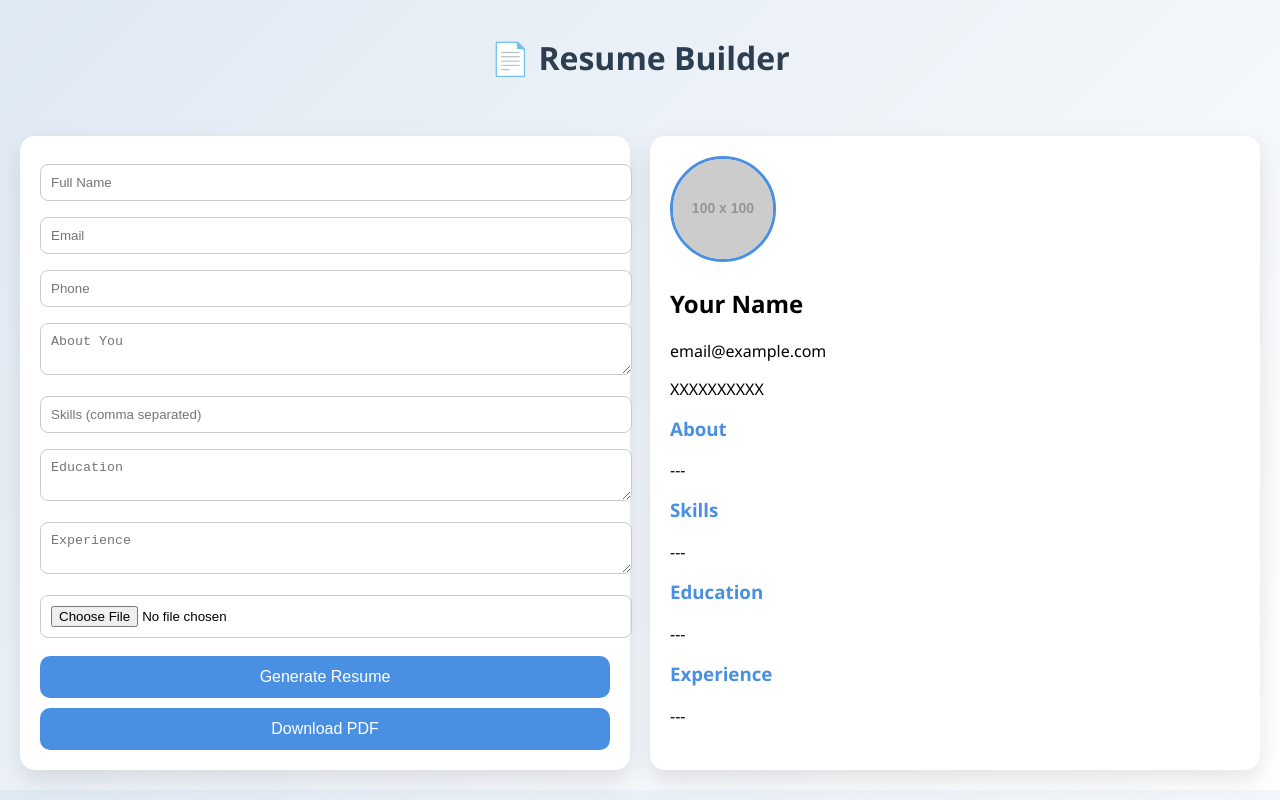
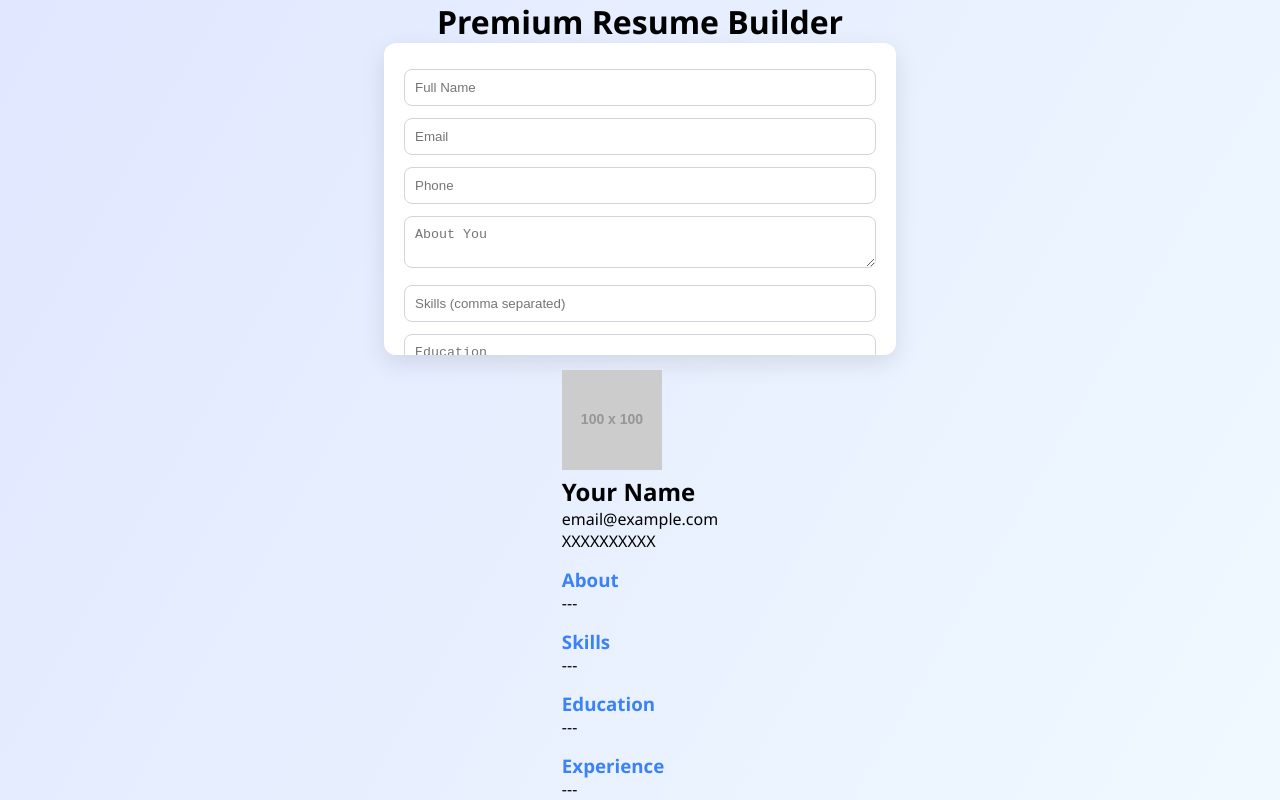
Before and after one commit to Harshlad007/Resume-, a plain HTML site: page index.html in a window 1280 px wide. Drawn offline with Linux system fonts and the light colour scheme; placeholder pictures from the web are drawn by us.

Commit message:
Update index.html

```diff
--- a/index.html
+++ b/index.html
@@ -3,83 +3,18 @@
 <head>
 <meta charset="UTF-8">
 <meta name="viewport" content="width=device-width, initial-scale=1.0">
-<title>Resume Builder</title>
+<title>Premium Resume Builder</title>
+
+<!-- Link CSS -->
+<link rel="stylesheet" href="style.css">
 
 <!-- PDF Library -->
 <script src="https://cdnjs.cloudflare.com/ajax/libs/html2pdf.js/0.10.1/html2pdf.bundle.min.js"></script>
-
-<style>
-    body {
-        margin: 0;
-        font-family: 'Segoe UI', sans-serif;
-        background: linear-gradient(135deg, #dfe9f3, #ffffff);
-    }
-
-    h1 {
-        text-align: center;
-        padding: 15px;
-        color: #2c3e50;
-    }
-
-    .container {
-        display: flex;
-        gap: 20px;
-        padding: 20px;
-    }
-
-    .form, .preview {
-        flex: 1;
-        background: white;
-        padding: 20px;
-        border-radius: 15px;
-        box-shadow: 0 10px 25px rgba(0,0,0,0.1);
-    }
-
-    input, textarea {
-        width: 100%;
-        padding: 10px;
-        margin: 8px 0;
-        border-radius: 8px;
-        border: 1px solid #ccc;
-    }
-
-    button {
-        width: 100%;
-        padding: 12px;
-        margin-top: 10px;
-        background: #4a90e2;
-        color: white;
-        border: none;
-        border-radius: 10px;
-        cursor: pointer;
-        font-size: 16px;
-    }
-
-    button:hover {
-        background: #357abd;
-    }
-
-    .preview img {
-        width: 100px;
-        height: 100px;
-        border-radius: 50%;
-        border: 3px solid #4a90e2;
-    }
-
-    .section-title {
-        color: #4a90e2;
-        margin-top: 15px;
-    }
-</style>
 </head>
-
 <body>
 
-<h1>📄 Resume Builder</h1>
+<h1>Premium Resume Builder</h1>
 
-<div class="container">
-
-    <!-- FORM -->
 <div class="form">
     <input type="text" id="name" placeholder="Full Name">
     <input type="email" id="email" placeholder="Email">
@@ -93,81 +28,45 @@
     <input type="file" id="image">
 
     <button onclick="generateResume()">Generate Resume</button>
-        <button onclick="downloadPDF()">Download PDF</button>
+    <button onclick="downloadPDF()">Download Premium PDF</button>
 </div>
 
-    <!-- PREVIEW -->
-    <div class="preview" id="resume">
+<div id="resume">
+    <div class="section" id="header">
         <img id="preview-img" src="https://via.placeholder.com/100">
-
         <h2 id="preview-name">Your Name</h2>
         <p id="preview-email">email@example.com</p>
         <p id="preview-phone">XXXXXXXXXX</p>
+    </div>
 
-        <h3 class="section-title">About</h3>
+    <div class="section">
+        <h3>About</h3>
         <p id="preview-about">---</p>
+    </div>
 
-        <h3 class="section-title">Skills</h3>
-        <p id="preview-skills">---</p>
+    <div class="page-break"></div>
 
-        <h3 class="section-title">Education</h3>
+    <div class="section">
+        <h3>Skills</h3>
+        <div id="preview-skills">---</div>
+    </div>
+
+    <div class="page-break"></div>
+
+    <div class="section">
+        <h3>Education</h3>
         <p id="preview-education">---</p>
+    </div>
 
-        <h3 class="section-title">Experience</h3>
+    <div class="page-break"></div>
+
+    <div class="section">
+        <h3>Experience</h3>
         <p id="preview-experience">---</p>
     </div>
-
 </div>
 
-<script>
-
-// LIVE PREVIEW
-document.querySelectorAll("input, textarea").forEach(field => {
-    field.addEventListener("input", generateResume);
-});
-
-function generateResume() {
-
-    document.getElementById("preview-name").innerText =
-        document.getElementById("name").value || "Your Name";
-
-    document.getElementById("preview-email").innerText =
-        document.getElementById("email").value || "email@example.com";
-
-    document.getElementById("preview-phone").innerText =
-        document.getElementById("phone").value || "XXXXXXXXXX";
-
-    document.getElementById("preview-about").innerText =
-        document.getElementById("about").value || "---";
-
-    document.getElementById("preview-skills").innerText =
-        document.getElementById("skills").value || "---";
-
-    document.getElementById("preview-education").innerText =
-        document.getElementById("education").value || "---";
-
-    document.getElementById("preview-experience").innerText =
-        document.getElementById("experience").value || "---";
-
-    // Image preview
-    const file = document.getElementById("image").files[0];
-    if (file) {
-        const reader = new FileReader();
-        reader.onload = function(e) {
-            document.getElementById("preview-img").src = e.target.result;
-        }
-        reader.readAsDataURL(file);
-    }
-}
-
-// DOWNLOAD PDF
-function downloadPDF() {
-    const element = document.getElementById("resume");
-
-    html2pdf().from(element).save("My_Resume.pdf");
-}
-
-</script>
-
+<!-- Link JS -->
+<script src="script.js"></script>
 </body>
 </html>
```
Lines whose indentation alone changed are shown as unchanged.
